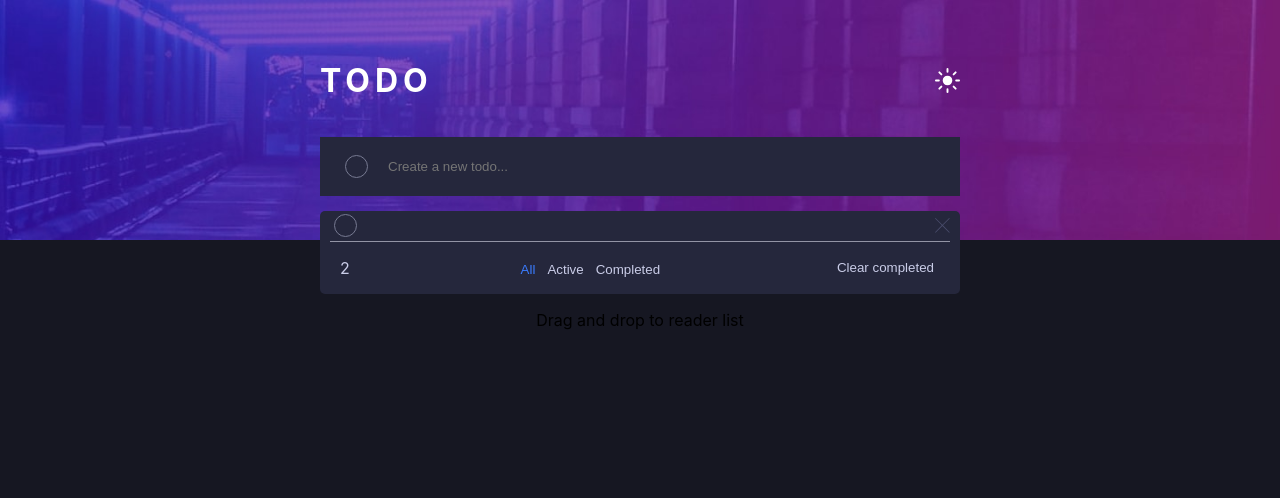
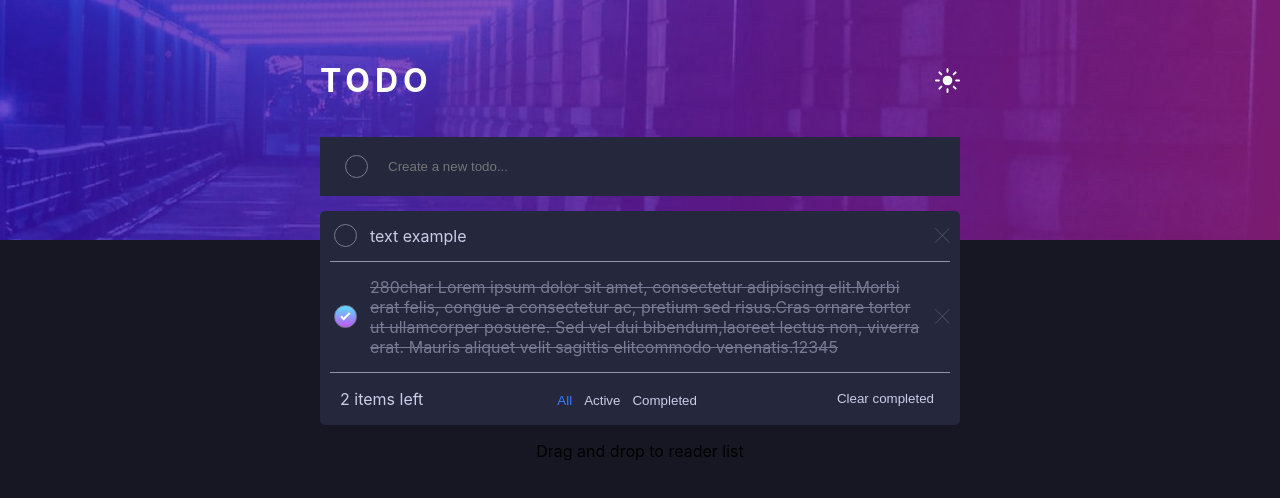
Before and after one commit to bavicente9/todo-app, a React (Create React App) app: page / in a window 1280 px wide. Shown: the top 498 px of the page. Built offline with nearby package versions, Linux system fonts and the light colour scheme.

Commit message:
todoList finished and todoList checkbox fixed

```diff
--- a/src/Components/todoForm/TodoForm.jsx
+++ b/src/Components/todoForm/TodoForm.jsx
@@ -14,7 +14,6 @@ const TodoForm = () => {
 
 
     const handleCheckbox = (e) => {
-        e.preventDefault()
         setCheckboxValue(e.target.checked)
     }
 
--- a/src/Components/todoItem/TodoItem.jsx
+++ b/src/Components/todoItem/TodoItem.jsx
@@ -12,30 +12,31 @@ const TodoItem = ({ active, text, id }) => {
     const dispatch = useDispatch()
 
     const handleToggleActive = (e) => {
-        e.preventDefault()
         const container = e.target.parentElement
         container.classList.toggle('item-completed')
         dispatch(toggleActiveStatus(id))
     }
 
-    const handleRemove = (e)=>{
+    const handleRemove = (e) => {
         e.preventDefault()
         dispatch(removeTodo(id))
     }
 
     return (
-        <li active={`${active}`} className={`todoList-item ${active ? '':'item-completed'} todoList-item--${theme}`}>
+        <li active={`${active}`} className={`todoList-item ${active ? 'item-active' : 'item-completed'} todoList-item--${theme}`}>
             <input
                 aria-label='completed checkbox'
-
+                checked = {!active}
                 className='input_checkBox'
                 type='checkbox'
                 onChange={e => handleToggleActive(e)} />
+
             <p>{text}</p>
+
             <button
-            aria-label='remove todo'
-            onClick={e=>handleRemove(e)}
-            className='todo_button--remove' />
+                aria-label='remove todo'
+                onClick={e => handleRemove(e)}
+                className='todo_button--remove' />
         </li>
     )
 }
--- a/src/Components/todoList/TodoList.jsx
+++ b/src/Components/todoList/TodoList.jsx
@@ -1,16 +1,30 @@
 
 import { useDispatch, useSelector } from 'react-redux';
 import { selectTheme } from '../../features/theme/themeSlice';
-import { removeTodosCompleteds, selectCounterActive, selectFilter } from '../../features/todosList/todosSlice';
+import { removeTodosCompleteds, selectCounterActive, selectEntities, selectFilter } from '../../features/todosList/todosSlice';
 import FilterButtons from '../filterButtons/filterButtons';
 import TodoItem from '../todoItem/TodoItem';
 import './TodoList.scss'
 
 
+const createTodosItems = (entities) => {
+    const todosItems = entities.map(item => {
+        return (
+            <TodoItem active={item.active} id={item.id} text={item.text} key={item.id} />
+        )
+    })
+    return (
+        <>
+            {todosItems}
+        </>
+    )
+}
+
 
 const TodoList = () => {
 
     const dispatch = useDispatch()
+    const entities = useSelector(selectEntities)
     const theme = useSelector(selectTheme)
     const filter = useSelector(selectFilter)
     let counterActiveTodos = useSelector(selectCounterActive)
@@ -24,12 +38,11 @@ const TodoList = () => {
         <>
             <div className={`todoList_container todoList_container--${theme}`}>
                 <ul className='todoList_list'>
-                    {/* TODO: make a function to filter todoItems */}
-                    <TodoItem />
+                    {createTodosItems(entities)}
                 </ul>
 
                 <div className='footer'>
-                    <p className='counter'>{counterActiveTodos}</p>
+                    <p className='counter'>{counterActiveTodos} items left</p>
 
                     <FilterButtons theme={theme} className='filterButtons--desktop' />
 
```
Also changed, not shown: src/Utils/test/componentWithMockStore.js (+1 -1 lines), 2 other files (tests, documents, lock files or other folders).
